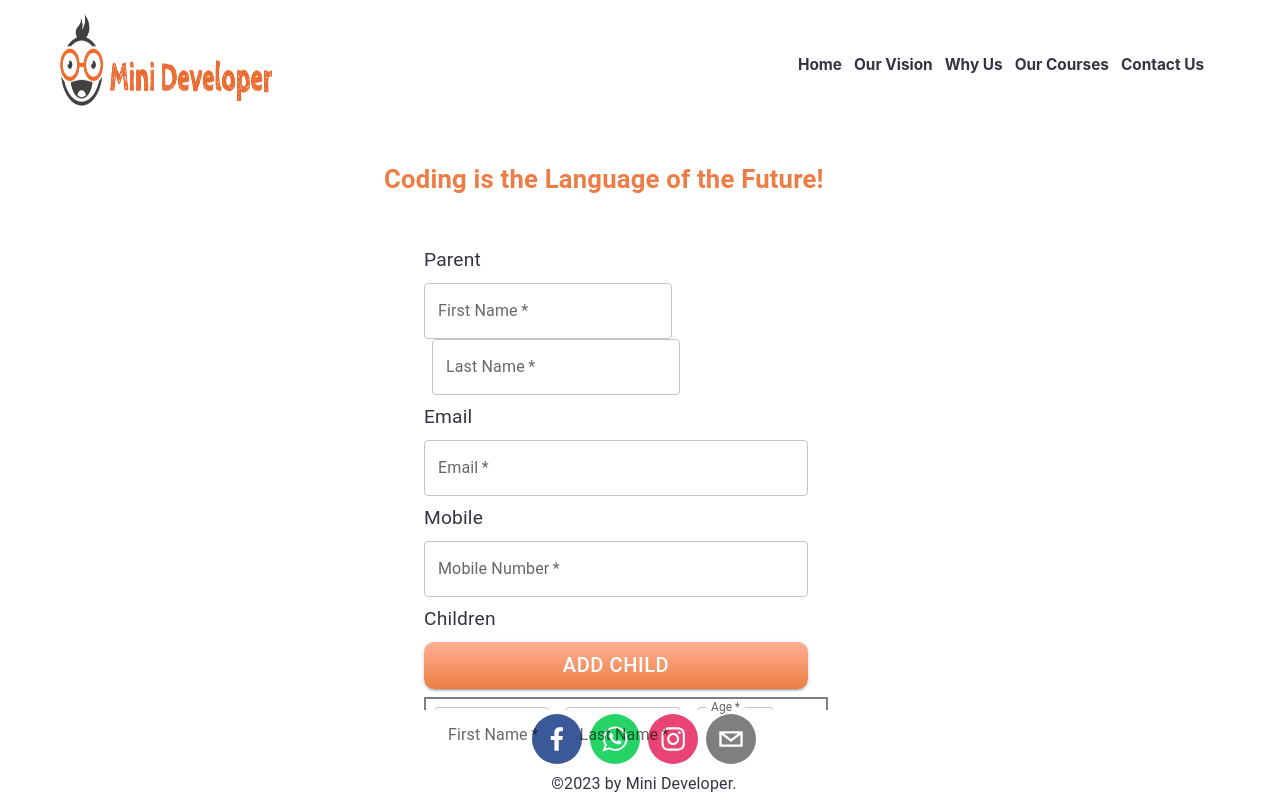
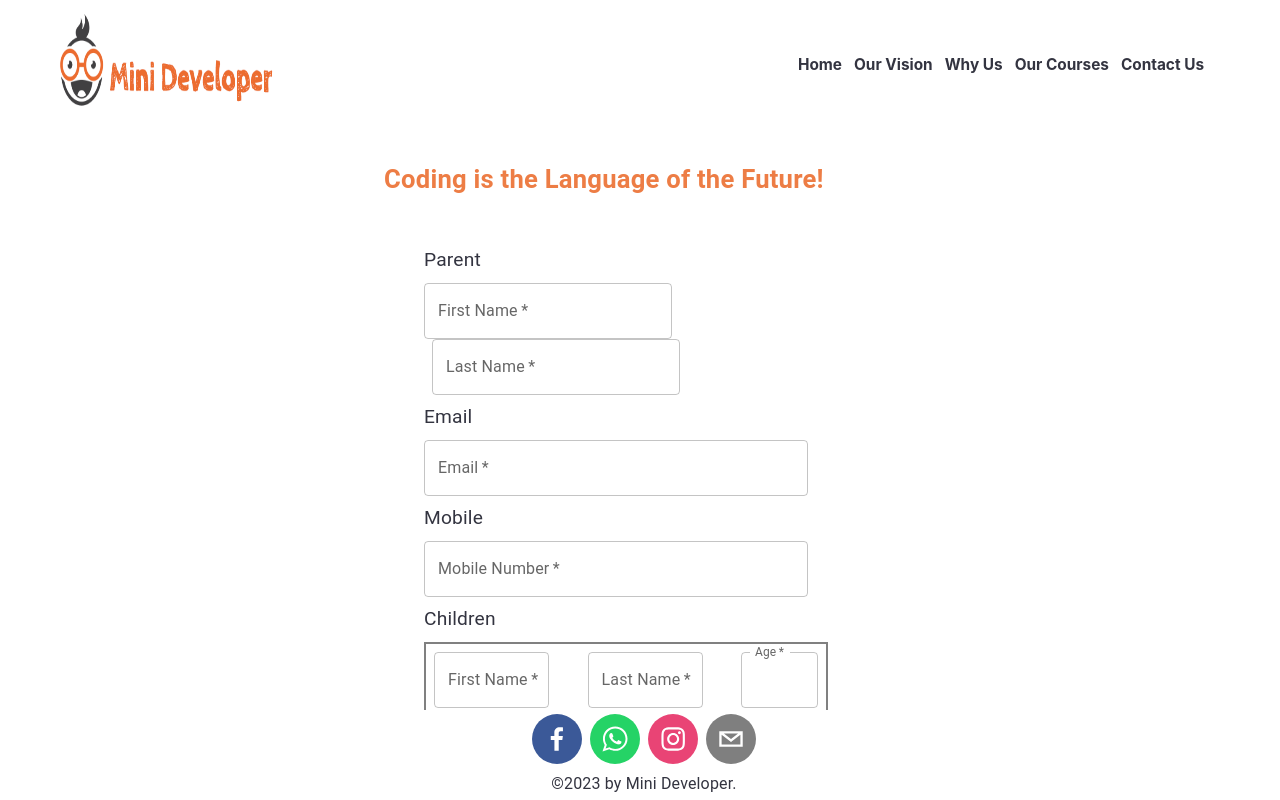
Before and after one commit to hebaarafat159/mini-developer-client, a React (Create React App) app: page /register/0 in a window 1280 px wide. Shown: the top 800 px of the page. Built offline with nearby package versions, Linux system fonts and the light colour scheme.

Commit message:
hide add child and delete buttons

```diff
--- a/package.json
+++ b/package.json
@@ -3,6 +3,7 @@
   "version": "0.1.0",
   "private": true,
   "dependencies": {
+    "@babel/plugin-proposal-private-property-in-object": "^7.21.11",
     "@emotion/react": "^11.11.3",
     "@emotion/styled": "^11.11.0",
     "@mui/icons-material": "^5.15.4",
--- a/src/components/StudentRegisterComponent.js
+++ b/src/components/StudentRegisterComponent.js
@@ -1,7 +1,9 @@
 import React from 'react'
 import { TextField, Stack, } from '@mui/material'
 import cssStyle from '../css/styles.module.css'
+// eslint-disable-next-line
 import IconButton from '@mui/material/IconButton';
+// eslint-disable-next-line
 import DeleteIcon from '@mui/icons-material/Delete';
 import YesOrNoComponent from './YesOrNoComponent';
 
@@ -52,13 +54,13 @@ export default function StudentRegisterComponent({ index, child, updateChildProp
                     error={Boolean(errors.age)}
                     helperText={errors.age}
                 />
-                {
+                {/* {
                     (index !== -1) ?
                         < IconButton aria-label="delete" size="small" onClick={() => removeChildComponent(index)}>
                             <DeleteIcon fontSize="inherit" />
                         </IconButton> :
                         null
-                }
+                } */}
             </Stack>
             <YesOrNoComponent displayText={'Does your child have a Computer?'} handleSelection={handleHasComputerSelection} />
 
--- a/src/pages/Register.js
+++ b/src/pages/Register.js
@@ -23,6 +23,7 @@ export default function Register() {
         age: '',
         hasComputer: ''
     }])
+    // eslint-disable-next-line
     const [child, setChild] = useState({
         first_name: '',
         last_name: '',
@@ -198,6 +199,7 @@ export default function Register() {
         }
     };
 
+    // eslint-disable-next-line
     function addNewChild() {
         if (addChild && children && children.length > 0) {
             const valid = validateChildren(children[children.length - 1])
@@ -300,7 +302,7 @@ export default function Register() {
                     {/* add new child layout */}
                     <Typography style={{ fontSize: '1.5vw', color: '#333440' }}> Children </Typography>
                     {/* Submit Button */}
-                    <Button
+                    {/* <Button
                         variant="contained"
                         onClick={addNewChild}
                         style={{
@@ -309,7 +311,7 @@ export default function Register() {
                             fontSize: "2.5vmin",
                             display: 'flex',
                             width: '30vw'
-                        }}> Add Child </Button>
+                        }}> Add Child </Button> */}
                     {/* case of add new child after having children */}
                     {
                         (children && children.length > 0) ?
```
Also changed, not shown: 1 other file (tests, documents, lock files or other folders).
